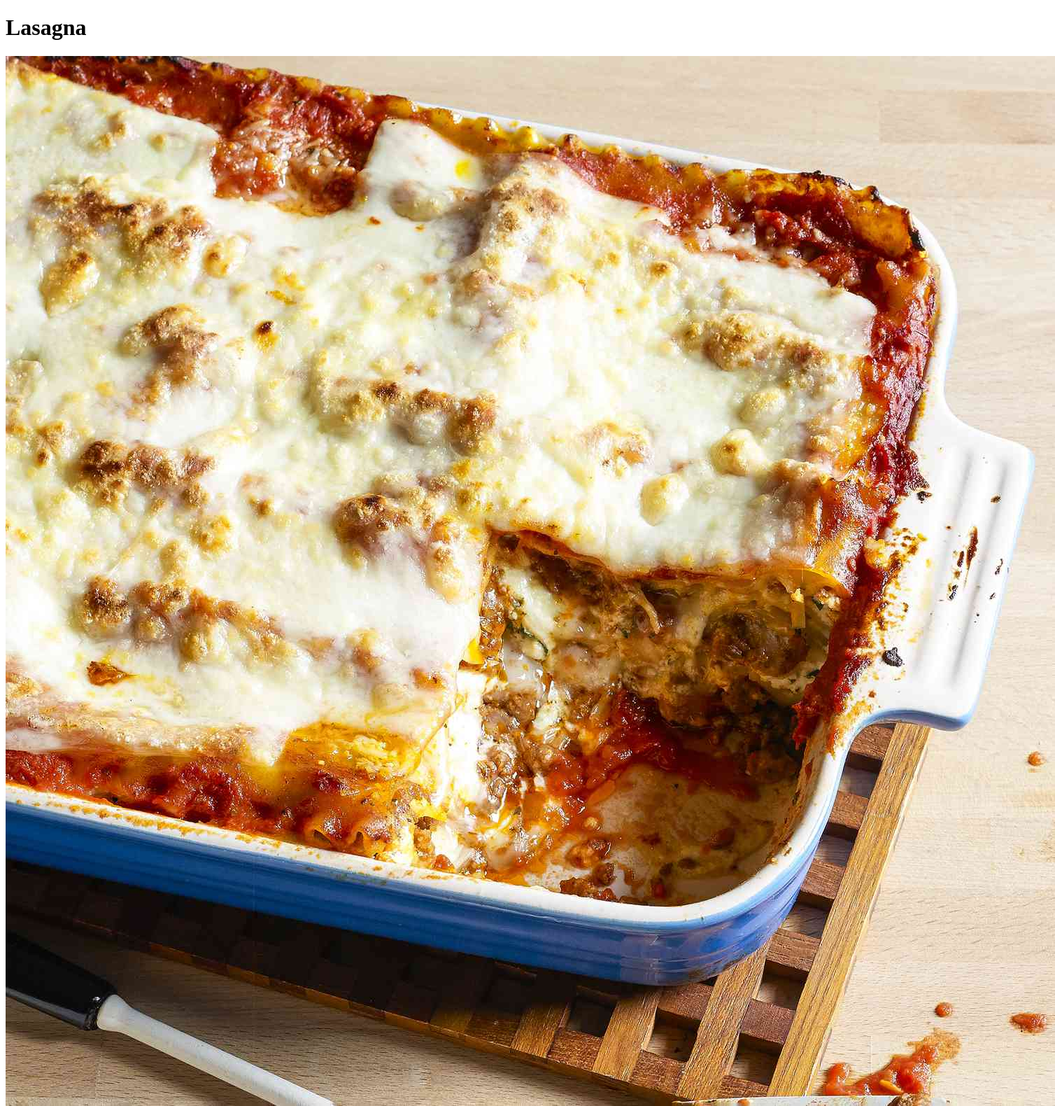
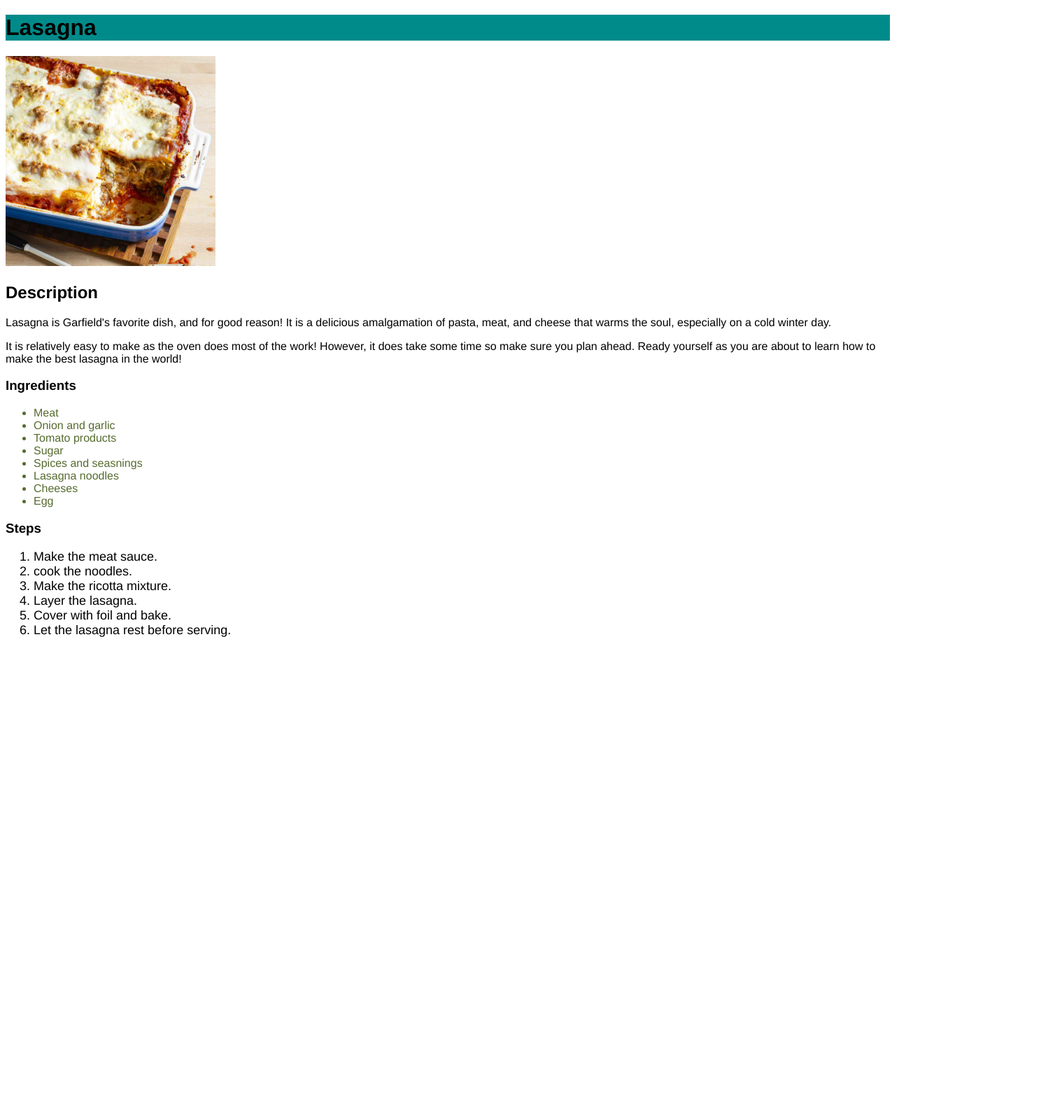
Before and after one commit to samuel-challandes/odin-recipes, a plain HTML site: page recipes/lasagna.html in a window 1280 px wide. Shown: the top 1580 px of the page at 70% size, 1508 px wide, since content can reach past the window. After the commit the page ends 929 px from the top, so only its background shows below. Drawn offline with Linux system fonts and the light colour scheme.

Commit message:
Add a css sheet with a few rules

```diff
--- /dev/null
+++ b/css/style.css
@@ -0,0 +1,25 @@
+body.main-page h1 {
+    text-align: center;
+}
+
+h1 {
+    background-color: darkcyan;
+}
+
+body {
+    text-align: left;
+    font-family: Helvetica, sans-serif;
+}
+
+body ul {
+    color: darkolivegreen;
+}
+
+body ol {
+    font-size: 18px;
+}
+
+img {
+    height: auto;
+    width: 300px;
+}
--- a/recipes/lasagna.html
+++ b/recipes/lasagna.html
@@ -4,6 +4,7 @@
     <head>
         <meta charset="UTF-8">
         <title>Lasagna</title>
+        <link rel="stylesheet" href="../css/style.css">
     </head>
 
     <body>
```
Also changed, not shown: index.html (+2 -1 lines), recipes/chicken-al-pastor.html (+1 -0 lines), recipes/croque-madame.html (+1 -0 lines).
